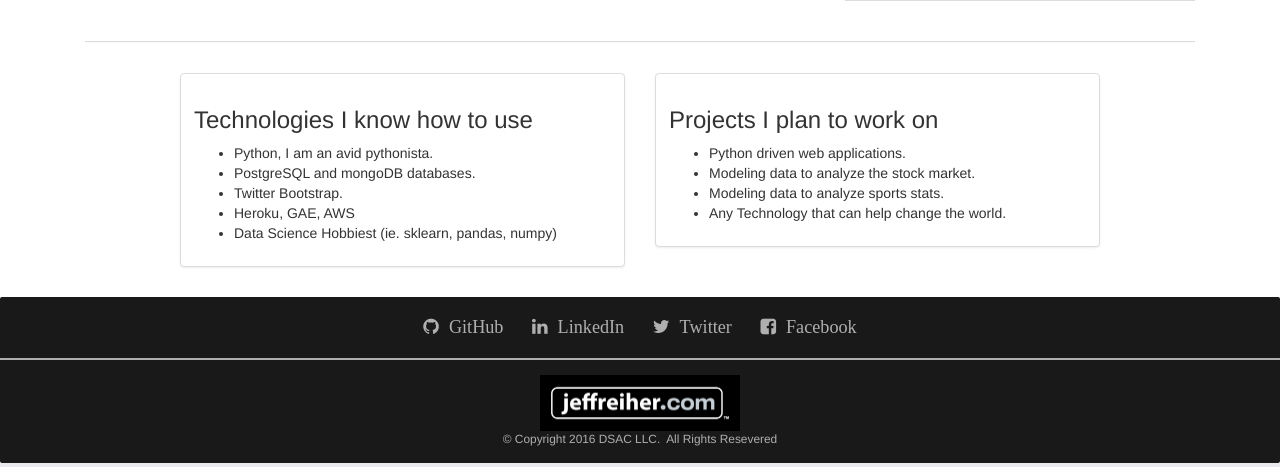
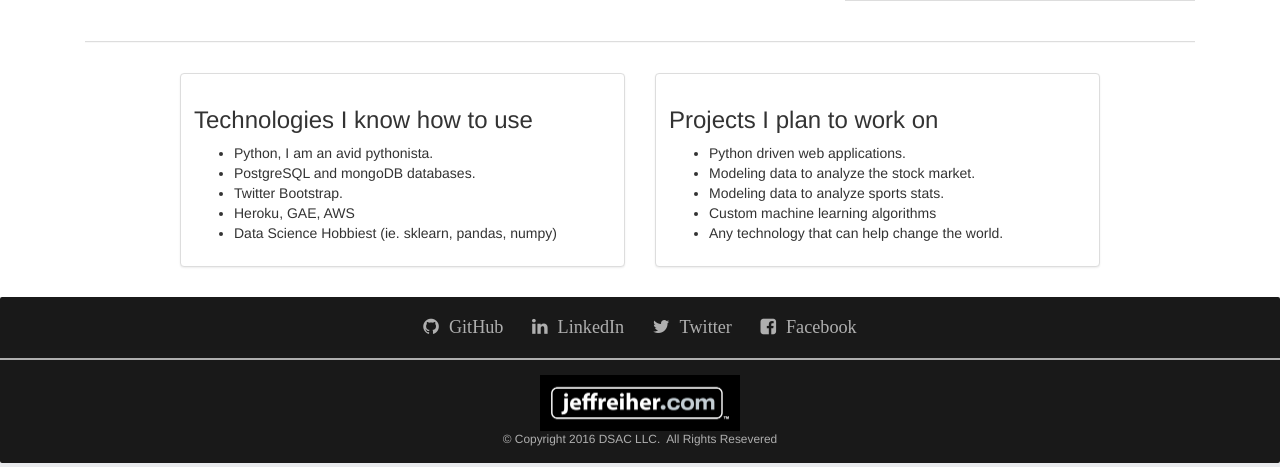
Before and after one commit to jreiher2003/Blog-Jeff, a Flask app: page / in a window 1280 px wide. Shown: the part 301-768 px from the top of the page. Run offline with Flask 2, Linux system fonts and the light colour scheme; some libraries are stand-ins or nearby versions.

Commit message:
Update work box

```diff
--- a/app/templates/index.html
+++ b/app/templates/index.html
@@ -111,7 +111,8 @@
                                 <li>Python driven web applications.</li>
                                 <li>Modeling data to analyze the stock market.</li>
                                 <li>Modeling data to analyze sports stats.</li>
-                                <li>Any Technology that can help change the world.</li>
+                                <li>Custom machine learning algorithms</li>
+                                <li>Any technology that can help change the world.</li>
                             </ul>
                         </div>
                     </div>
```
